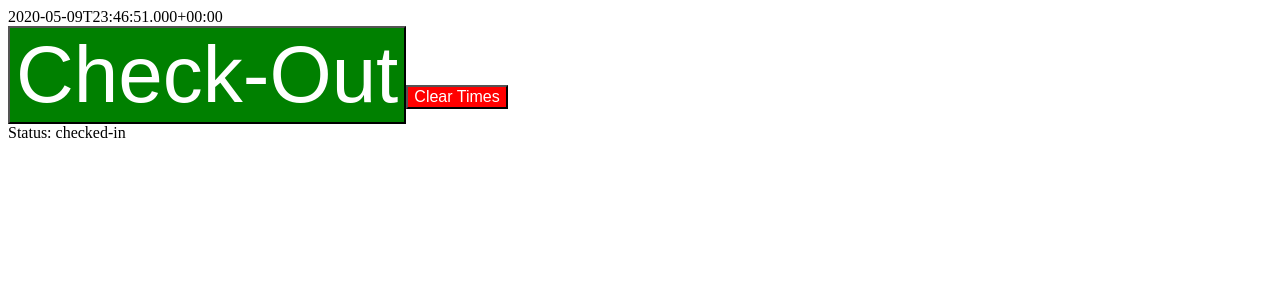
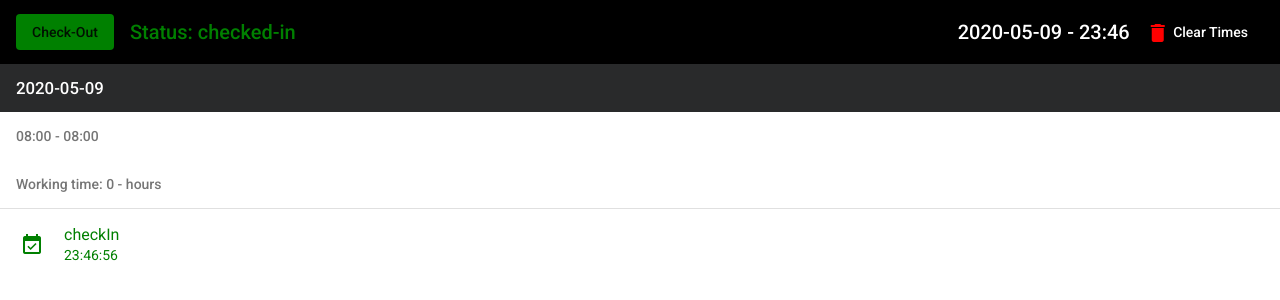
Before and after one commit to boeckMt/work-time-tracker, an Angular app: page / in a window 1280 px wide. Both pictures are taken after a click on the button "Check-In". Shown: the top 300 px of the page. Built offline with nearby package versions, Linux system fonts and the light colour scheme.

Commit message:
add material style

```diff
--- a/angular.json
+++ b/angular.json
@@ -24,6 +24,7 @@
               "src/assets"
             ],
             "styles": [
+              "./node_modules/@angular/material/prebuilt-themes/indigo-pink.css",
               "src/styles.css"
             ],
             "scripts": []
@@ -88,6 +89,7 @@
               "src/assets"
             ],
             "styles": [
+              "./node_modules/@angular/material/prebuilt-themes/indigo-pink.css",
               "src/styles.css"
             ],
             "scripts": []
@@ -119,6 +121,7 @@
           }
         }
       }
-    }},
+    }
+  },
   "defaultProject": "twork-time-tracker"
 }
--- a/package.json
+++ b/package.json
@@ -5,6 +5,7 @@
     "ng": "ng",
     "start": "ng serve",
     "build": "ng build",
+    "build:gh-pages": "ng build --prod --outputPath=docs",
     "test": "ng test",
     "lint": "ng lint",
     "e2e": "ng e2e"
@@ -12,10 +13,12 @@
   "private": true,
   "dependencies": {
     "@angular/animations": "~9.0.5",
+    "@angular/cdk": "^9.2.3",
     "@angular/common": "~9.0.5",
     "@angular/compiler": "~9.0.5",
     "@angular/core": "~9.0.5",
     "@angular/forms": "~9.0.5",
+    "@angular/material": "^9.2.3",
     "@angular/platform-browser": "~9.0.5",
     "@angular/platform-browser-dynamic": "~9.0.5",
     "@angular/router": "~9.0.5",
--- a/src/app/app.component.html
+++ b/src/app/app.component.html
@@ -1,25 +1,38 @@
-<header></header>
-<main>
-  <div>{{currentTime.toISO()}}</div>
-  <button class="btn-action" [ngClass]="{'cheched-in': action === 'checkIn'}"
-    (click)="checkInOut()">{{(action === 'checkIn')?'Check-Out':'Check-In'}}</button>
-  <button class="btn-clear" (click)="clearTimes()">Clear Times</button>
-  <div>Status: {{(action === 'checkIn')?'checked-in':'checked-out'}}</div>
-  <!-- <ol>
-    <li *ngFor="let item of times">{{item.time | date:'dd.MM - HH:mm:ss'}}: {{item.action}}</li>
-  </ol> -->
+<mat-toolbar class="header">
+  <button [ngClass]="{'checked-in': action === 'checkIn'}" (click)="checkInOut()"
+    mat-raised-button>{{(action === 'checkIn')?'Check-Out':'Check-In'}}</button>
+  <span class="header-status"
+    [ngClass]="{'checked-in-text': action === 'checkIn' , 'checked-out-text': action === 'checkOut'}">Status:
+    {{(action === 'checkIn')?'checked-in':'checked-out'}}</span>
 
-  <ul class="days-list" *ngFor="let item of days">
-    <!-- <li *ngFor="let item of times">{{item.time | date:'dd.MM - HH:mm:ss'}}: {{item.action}}</li> -->
-    <li class="list-header">{{item.day}}</li>
-    <li *ngFor="let t of item.times; first as isFirst; last as isLast">
-      <span
-        [ngClass]="{'time-overdue': isFirst && t.action === 'checkOut', 'forgot-check-out': isLast && t.action === 'checkIn'}">
-        {{t.time | date:'dd.MM - HH:mm:ss'}} - {{t.action}}</span>
-    </li>
-    <li class="list-footer">
-      <span>Working time: {{checkInAndOutCorrectForDay(item.times).as('hours')}} - hours</span>
-      <span>{{getTimesForTheDay(item.times) | json}}</span>
-    </li>
-  </ul>
+  <span class="toolbar-spacer"></span>
+  <span>{{currentTime.toFormat('yyyy-MM-dd - HH:mm')}}</span>
+
+
+  <button mat-button aria-label="Clear Times" matTooltip="Clear all Times">
+    <mat-icon class="delete-icon" aria-hidden="false" aria-label="delete icon">delete</mat-icon>
+    Clear Times
+  </button>
+</mat-toolbar>
+
+
+<main class="content">
+  <div class="flex-grid">
+    <div class="col" *ngFor="let item of days">
+      <mat-list>
+        <div class="list-header" mat-subheader>{{item.day}}</div>
+        <div mat-subheader>{{getTimesForTheDay(item.times)}}</div>
+        <div mat-subheader>Working time: {{checkInAndOutCorrectForDay(item.times).as('hours') | number}} - hours</div>
+        <mat-divider></mat-divider>
+        <mat-list-item *ngFor="let t of item.times; first as isFirst; last as isLast"
+          [ngClass]="{'time-overdue': isFirst && t.action === 'checkOut', 'forgot-check-out': isLast && t.action === 'checkIn'}">
+          <mat-icon *ngIf="t.action === 'checkOut'" mat-list-icon>calendar_today</mat-icon>
+          <mat-icon *ngIf="t.action === 'checkIn'" mat-list-icon>event_available</mat-icon>
+          <div mat-line>{{t.action}}</div>
+          <div mat-line> {{t.time | date:'HH:mm:ss'}}</div>
+        </mat-list-item>
+      </mat-list>
+    </div>
+  </div>
+
 </main>
--- a/src/app/app.component.scss
+++ b/src/app/app.component.scss
@@ -1,39 +1,61 @@
-.btn-action,
-.btn-clear {
-  cursor: pointer;
+@import './grid.scss';
+
+.header {
+  position: fixed;
+  top: 0;
+  z-index: 1;
+  background: #000;
   color: #fff;
-}
 
-.btn-action {
-  font-size: 5rem;
-  background-color: gray;
+  .toolbar-spacer {
+    flex: 1 1 auto;
+  }
 
-  &.cheched-in {
-    background-color: green;
+  .header-status {
+    padding-left: 1rem;
+  }
+
+  .delete-icon {
+    color: red;
   }
 }
 
-
-.btn-clear {
-  font-size: 1rem;
-  background-color: red;
+.content {
+  flex: 1 0 auto;
+  margin-top: 64px;
+  overflow: hidden;
 }
 
-.days-list {
-  .list-header {
-    list-style: none;
-    font-size: larger;
-  }
+.checked-in {
+  background-color: green;
+}
 
-  .list-footer {
-    list-style: none;
-  }
+.checked-in-text {
+  color: green;
+}
 
-  .time-overdue {
+.checked-out-text {
+  color: gray;
+}
+
+.time-overdue {
+  color: red;
+
+  .mat-icon {
     color: red;
   }
+}
 
-  .forgot-check-out {
+.forgot-check-out {
+  color: green;
+
+  .mat-icon {
     color: green;
   }
 }
+
+.mat-subheader.list-header {
+  background: #171819eb;
+  color: #fff;
+  font-size: larger;
+}
--- a/src/app/app.component.ts
+++ b/src/app/app.component.ts
@@ -46,16 +46,15 @@ export class AppComponent {
     this.action = this.getAction();
     this.times = this.getLastTimes();
 
+    this.calcOutput();
+  }
 
+  calcOutput() {
     // group dates by day YYYY-MM-DD
     const daysMap = this.groupBy(this.times, i => i.time.split('T')[0]);
     daysMap.forEach((value, key) => {
       this.days.push({ day: key, times: value });
     });
-
-
-    /*  const startAndEnd = this.calcSartAndEndTime(Duration.fromObject({ hours: 8.23 }));
-     console.log(startAndEnd); */
   }
 
   checkInOut() {
@@ -70,6 +69,8 @@ export class AppComponent {
     }
     this.setAction(this.action);
     this.times = this.saveTimes(timeString, this.action);
+
+    this.calcOutput();
   }
 
   getAction() {
@@ -193,8 +194,8 @@ export class AppComponent {
     const workAndBreak = duration.plus(breakTime);
     const endTime = startTime.plus(workAndBreak);
     return {
-      start: startTime.toObject(),
-      end: endTime.toObject()
+      start: startTime,
+      end: endTime
     };
   }
 
@@ -212,8 +213,9 @@ export class AppComponent {
 
   getTimesForTheDay(times: Itime[]) {
     const worktime = this.checkInAndOutCorrectForDay(times);
-    console.log('getTimesForTheDay', worktime.isValid)
-    return this.calcSartAndEndTime(worktime);
+    console.log('getTimesForTheDay', worktime.isValid);
+    const { start, end } = this.calcSartAndEndTime(worktime);
+    return `${start.toFormat('HH:mm')} - ${end.toFormat('HH:mm')}`;
   }
 
   // TODO:
--- /dev/null
+++ b/src/app/grid.scss
@@ -0,0 +1,30 @@
+.flex-grid {
+  display: flex;
+}
+
+.flex-grid .col {
+  flex: 1;
+}
+
+.flex-grid-thirds {
+  display: flex;
+  justify-content: space-between;
+}
+
+.flex-grid-thirds .col {
+  width: 32%;
+}
+
+
+@media (max-width: 400px) {
+
+  .flex-grid,
+  .flex-grid-thirds {
+    display: block;
+
+    .col {
+      width: 100%;
+      margin: 0 0 10px 0;
+    }
+  }
+}
--- a/src/index.html
+++ b/src/index.html
@@ -6,8 +6,10 @@
   <base href="/">
   <meta name="viewport" content="width=device-width, initial-scale=1">
   <link rel="icon" type="image/x-icon" href="favicon.ico">
+  <link href="https://fonts.googleapis.com/css?family=Roboto:300,400,500&display=swap" rel="stylesheet">
+  <link href="https://fonts.googleapis.com/icon?family=Material+Icons" rel="stylesheet">
 </head>
-<body>
+<body class="mat-typography">
   <app-root></app-root>
 </body>
 </html>
--- a/src/styles.css
+++ b/src/styles.css
@@ -1 +1,4 @@
 /* You can add global styles to this file, and also import other style files */
+
+html, body { height: 100%; }
+body { margin: 0; font-family: Roboto, "Helvetica Neue", sans-serif; }
```
Also changed, not shown: src/app/app.module.ts (+12 -1 lines), 1 other file (tests, documents, lock files or other folders).
